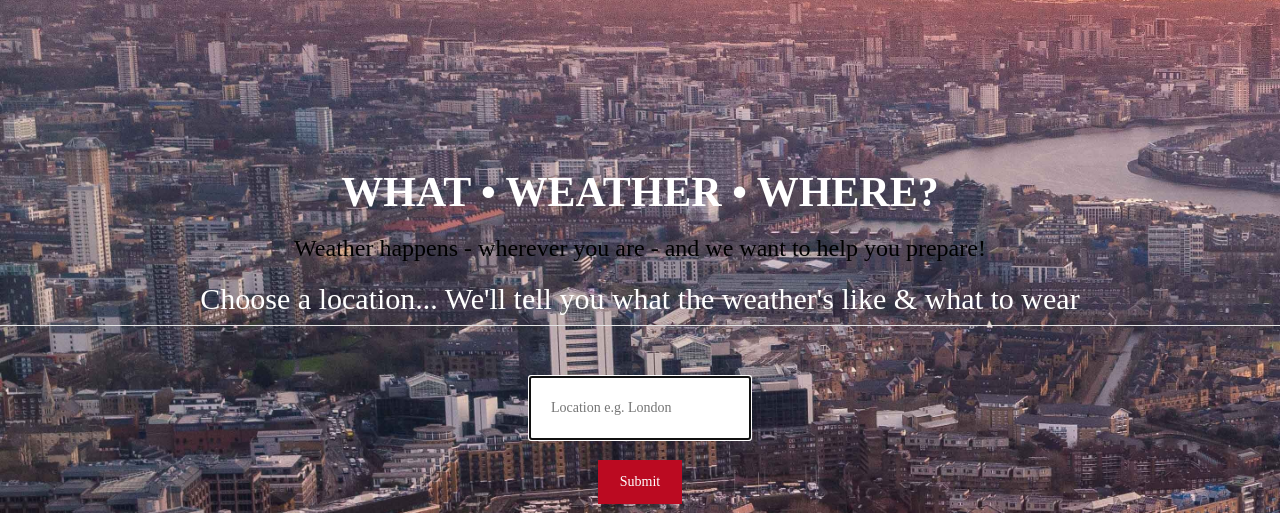
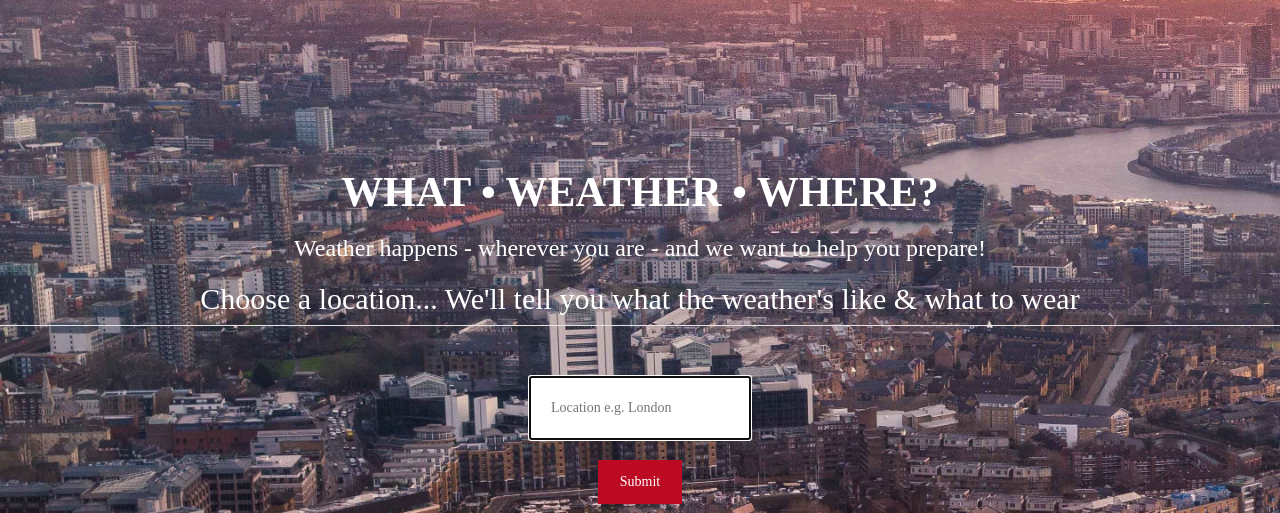
Before and after one commit to aureliaspecker/python_project, a Flask app: page / in a window 1280 px wide. Shown: the part 351-864 px from the top of the page. Run offline with Flask 2, Linux system fonts and the light colour scheme; some libraries are stand-ins or nearby versions.

Commit message:
changed h3 to white

```diff
--- a/static/css/main.css
+++ b/static/css/main.css
@@ -31,7 +31,7 @@ h2 {
 
 h3 {
 	text-align: center;
-	color: black;
+	color: white;
 }
 
 .box {
--- a/static/css/rain.css
+++ b/static/css/rain.css
@@ -7,7 +7,7 @@ body {
 	padding-bottom:500px;
 	text-align: center;
 	color: white;
-	background-image: url("../images/rain_image.jpg");
+	background-image: url("../images/rainy_day.jpg");
 	width:100%;
 	background-size: 200%;
 	background-repeat: no-repeat;
```
